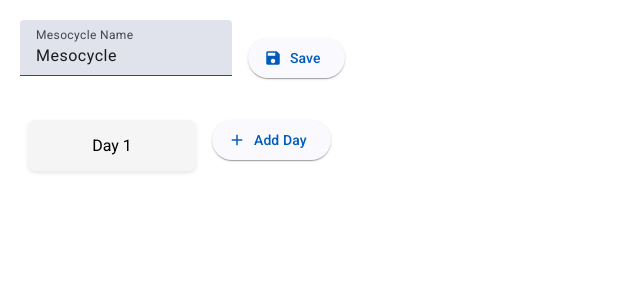
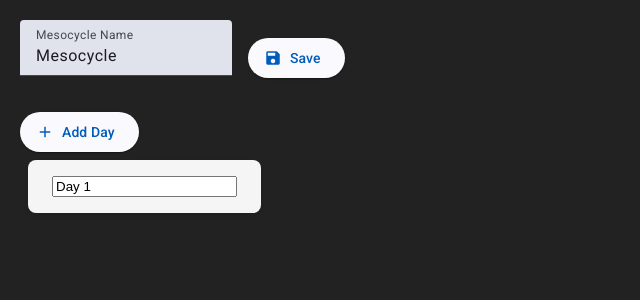
Before and after one commit to LukeHoel/TemplateCreator, an Angular app in the folder TemplateCreator/: page / in a window 1280 px wide. Shown: the top 300 px of the page, without its empty margins (0-640 px from the left). Built offline with nearby package versions, Linux system fonts and the light colour scheme.

Commit message:
added dragging

```diff
--- a/TemplateCreator/src/app/app.module.ts
+++ b/TemplateCreator/src/app/app.module.ts
@@ -5,6 +5,7 @@ import { MatFormFieldModule } from '@angular/material/form-field';
 import { MatInputModule } from '@angular/material/input';
 import { FormsModule } from '@angular/forms';
 import { CommonModule } from '@angular/common';
+import { DragDropModule } from '@angular/cdk/drag-drop';
 
 export const imports = [
   MatListModule,
@@ -17,4 +18,5 @@ export const imports = [
   MatListModule,
   MatIconModule,
   MatButtonModule,
+  DragDropModule,
 ];
--- a/TemplateCreator/src/app/components/planner/planner.component.html
+++ b/TemplateCreator/src/app/components/planner/planner.component.html
@@ -11,13 +11,14 @@
         </button>
     </div>
 
-  <div class="days-container">
-    <div class="day-item" *ngFor="let item of selectedMesoCycle.microcycles[0].days">
-      {{ item.name }}
-    </div>
     <button mat-raised-button color="primary" (click)="addDay()">
         <mat-icon>add</mat-icon>
         Add Day
     </button>
+
+    <div class="days-container" cdkDropList cdkDropListOrientation="horizontal" (cdkDropListDropped)="drop($event)">
+        <div class="day-item" *ngFor="let item of selectedMesoCycle.microcycles[0].days" cdkDrag>
+            <input matInput [(ngModel)]="item.name">
         </div>
     </div>
+</div>
--- a/TemplateCreator/src/app/components/planner/planner.component.scss
+++ b/TemplateCreator/src/app/components/planner/planner.component.scss
@@ -17,9 +17,11 @@
     text-align: center;
     box-shadow: 0 2px 4px rgba(0,0,0,0.1);
     cursor: pointer;
+    transition: box-shadow 0.2s;
+
+    &:hover {
     transition: transform 0.2s, box-shadow 0.2s;
 
-    &:hover {
       transform: translateY(-2px);
       box-shadow: 0 4px 8px rgba(0,0,0,0.15);
     }
@@ -32,3 +34,7 @@
   gap: 16px;
   margin-bottom: 16px;
 }
+
+.cdk-drag-preview {
+  display: none;
+}
--- a/TemplateCreator/src/app/components/planner/planner.component.ts
+++ b/TemplateCreator/src/app/components/planner/planner.component.ts
@@ -5,11 +5,13 @@ import { MatListModule } from '@angular/material/list';
 import { MatIconModule } from '@angular/material/icon';
 import { MatButtonModule } from '@angular/material/button';
 import { imports } from '../../app.module';
+import { CdkDragDrop, moveItemInArray } from '@angular/cdk/drag-drop';
+import { DragDropModule } from '@angular/cdk/drag-drop';
 
 @Component({
   selector: 'app-planner',
   standalone: true,
-  imports: imports,
+  imports: [...imports, DragDropModule],
   templateUrl: './planner.component.html',
   styleUrl: './planner.component.scss',
 })
@@ -67,4 +69,8 @@ export class PlannerComponent implements OnInit {
     localStorage.setItem(this.selectedMesoCycle.name, JSON.stringify(this.selectedMesoCycle));
     localStorage.setItem('lastMesocycleName', this.selectedMesoCycle.name);
   }
+
+  drop(event: CdkDragDrop<string[]>) {
+    moveItemInArray(this.selectedMesoCycle.microcycles[0].days, event.previousIndex, event.currentIndex);
+  }
 }
--- a/TemplateCreator/src/styles.scss
+++ b/TemplateCreator/src/styles.scss
@@ -2,3 +2,6 @@
 
 html, body { height: 100%; }
 body { margin: 0; font-family: Roboto, "Helvetica Neue", sans-serif; }
+html, body {
+    background-color: #222;
+  }
```
Lines whose indentation alone changed are shown as unchanged.
